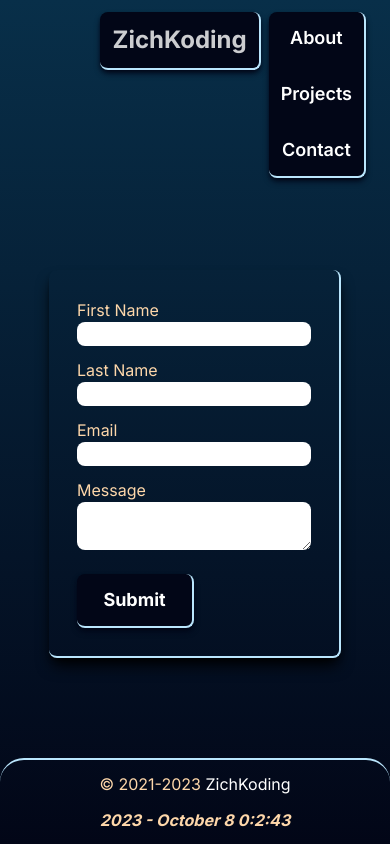
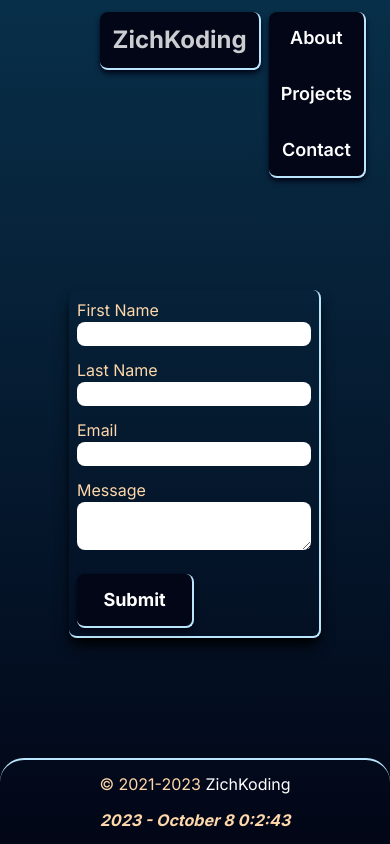
Before and after one commit to ZichKoding/ZichKoding.github.io, a Next.js app: page /contact in a window 390 px wide. Built offline with nearby package versions, Linux system fonts and the light colour scheme.

Commit message:
Fixed contact form. Type issue. Thank you TS.

```diff
--- a/app/contact/page.tsx
+++ b/app/contact/page.tsx
@@ -17,7 +17,7 @@ export default function Contact() {
     message: "",
   });
 
-  const handleChange = (e: React.ChangeEvent<HTMLInputElement>) => {
+  const handleChange = (e: React.ChangeEvent<HTMLInputElement | HTMLTextAreaElement>) => {
     setContactInfo({
       ...contactInfo,
       [e.target.name]: e.target.value,
@@ -30,7 +30,7 @@ export default function Contact() {
     <>
       <main className="flex flex-grow justify-center items-center text-orange-200">
         <form className="flex flex-col border-b-2 border-r-2 md:border-r-0 md:border-l-2
-                        border-sky-200 p-7 rounded-lg shadow-lg shadow-black">
+                        border-sky-200 p-2 sm:p-7 rounded-lg shadow-lg shadow-black">
           <div className="flex flex-col pb-3 sm:w-3/4">
             <label htmlFor="firstName">First Name</label>
             <input
@@ -70,8 +70,6 @@ export default function Contact() {
               id="message"
               name="message"
               value={contactInfo.message}
-              width="16"
-              height="4"
               onChange={handleChange}
               className="text-slate-900 rounded-lg font-bold w-full"
             />
```
